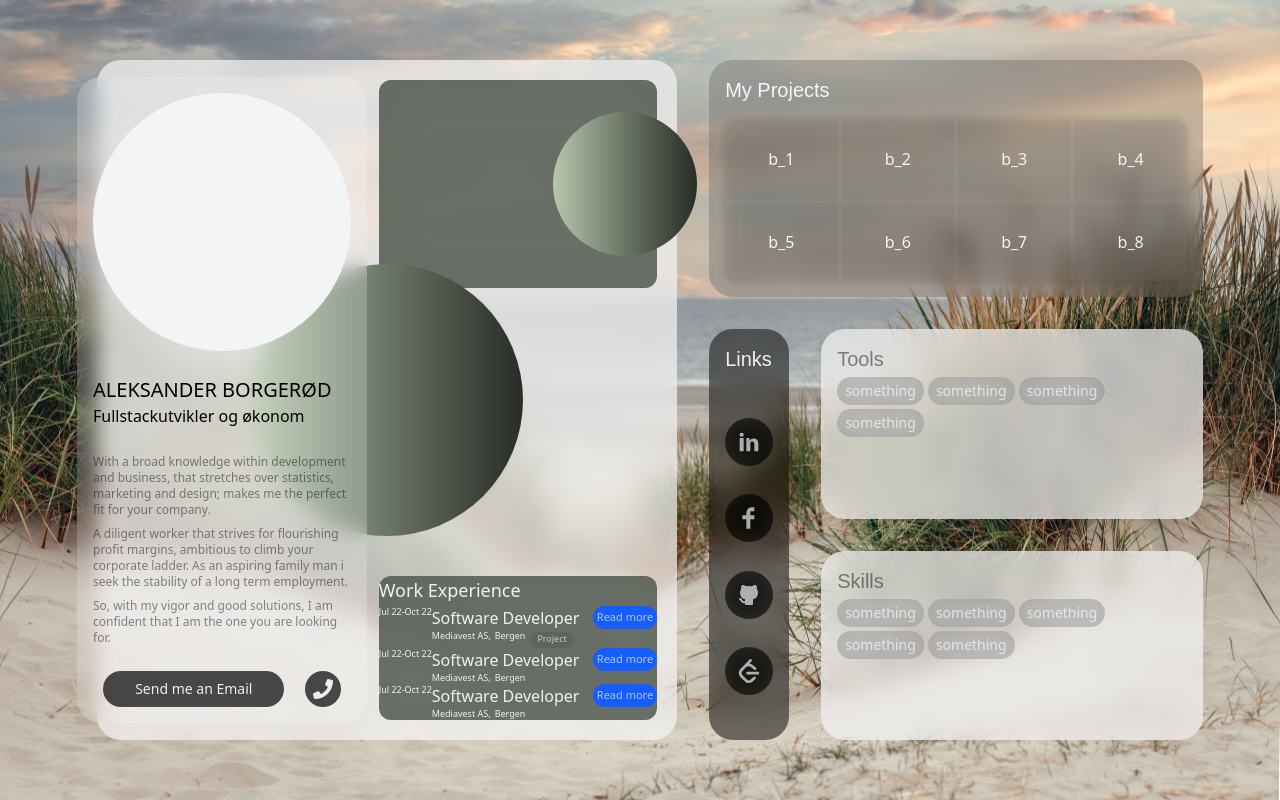
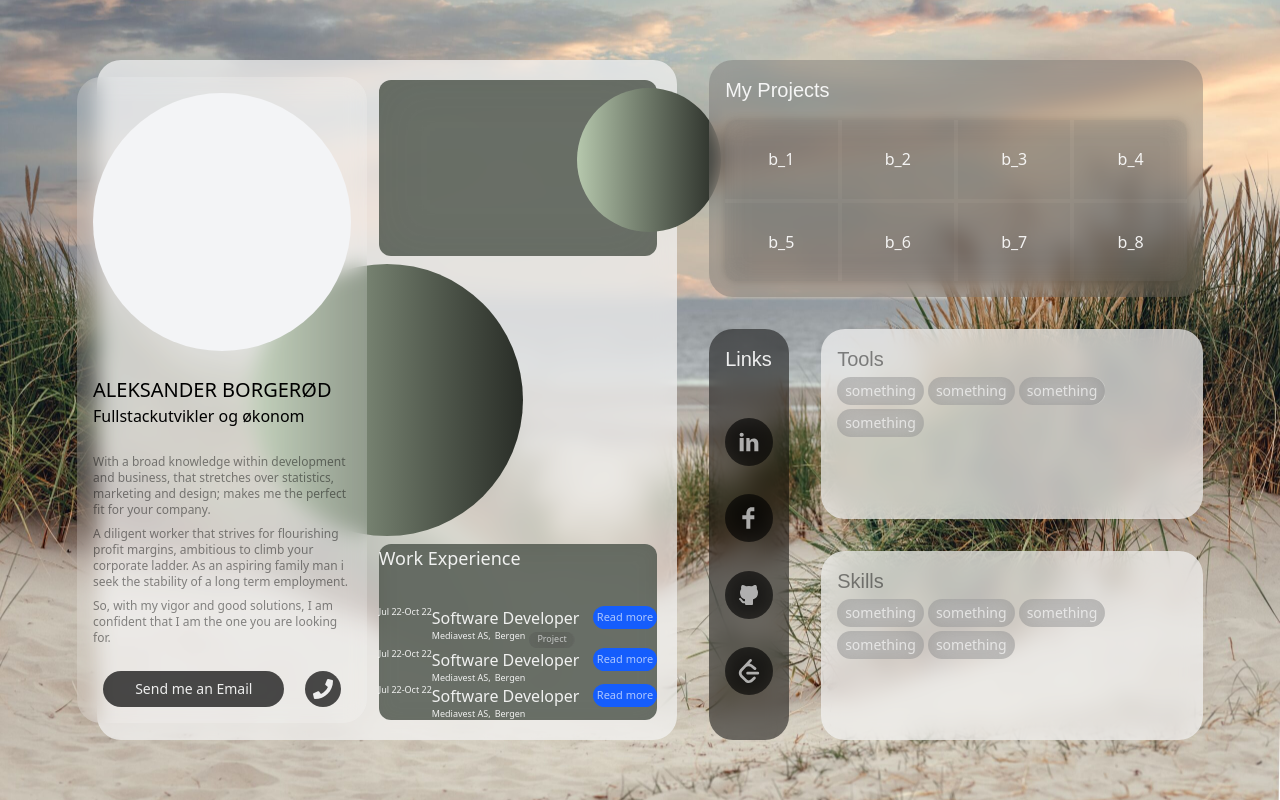
Before and after one commit to Borgerod/kodehode, a Next.js app in the folder Business_Card/my-business-card/: page / in a window 1280 px wide. Built offline with nearby package versions, Linux system fonts and the light colour scheme.

Commit message:
Update Card.tsx
fix formatting

```diff
--- a/Business_Card/my-business-card/src/components/card/Card.tsx
+++ b/Business_Card/my-business-card/src/components/card/Card.tsx
@@ -8,10 +8,13 @@ export type CardProps = {
 export function Card({ children, className }: CardProps) {
 	return (
 		<section
-			className={`rounded-xl p-6 backdrop-blur-xl max-w-md w-full flex-1 text-[var(--color-foreground)] ${
+			className={`rounded-xl p-0 backdrop-blur-xl max-w-md w-full flex-1 text-[var(--color-foreground)] ${
 				className ?? "bg-surface-white-primary/50"
-			}`}>
-			<div className="text-sm  text-[var(--color-foreground)]">{children}</div>
+			}`}
+		>
+			<div className="text-sm  text-[var(--color-foreground)]">
+				{children}
+			</div>
 		</section>
 	);
 }
```
